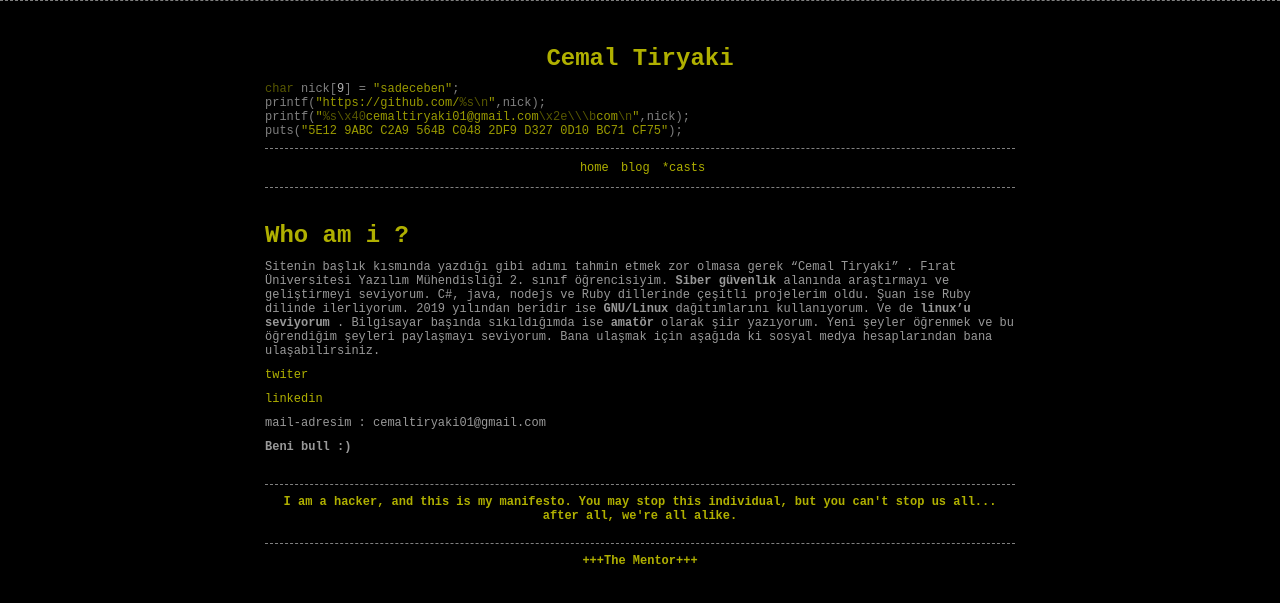
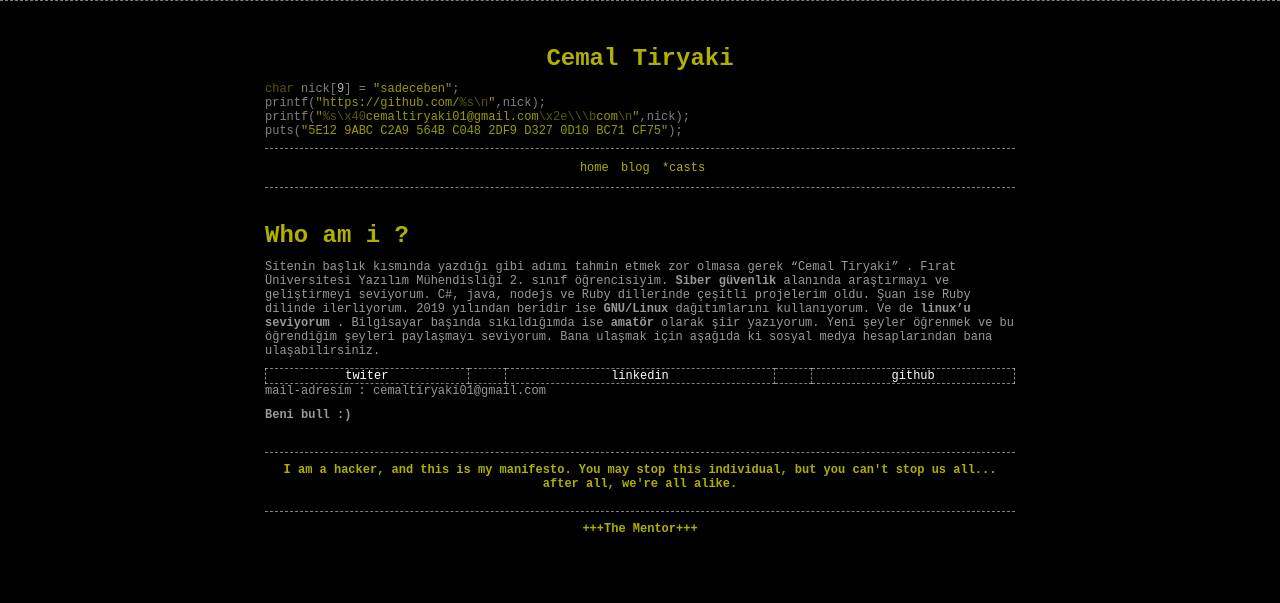
Before and after one commit to sadeceben/sadeceben.github.io, a Jekyll site: the page built from index.md, in a window 1280 px wide. Shown: the top 603 px of the page. Built offline with Jekyll 4.4.1, drawn with Linux system fonts in a browser that asks for light colours; our own code applies the rules of GitHub Pages for plain Markdown files.

Commit message:
Update index.md

```diff
--- a/index.md
+++ b/index.md
@@ -5,9 +5,7 @@ layout: content
 # Who am i ?
 Sitenin başlık kısmında yazdığı gibi adımı tahmin etmek zor olmasa gerek "Cemal Tiryaki" . Fırat Üniversitesi Yazılım Mühendisliği 2. sınıf öğrencisiyim. **Siber güvenlik**  alanında araştırmayı ve geliştirmeyi seviyorum. C#, java, nodejs ve Ruby dillerinde çeşitli projelerim oldu. Şuan ise Ruby dilinde ilerliyorum. 2019 yılından beridir ise **GNU/Linux** dağıtımlarını kullanıyorum. Ve de **linux'u seviyorum** . Bilgisayar başında sıkıldığımda ise **amatör** olarak şiir yazıyorum. Yeni şeyler öğrenmek ve bu öğrendiğim şeyleri paylaşmayı seviyorum. Bana ulaşmak için aşağıda ki sosyal medya hesaplarından bana ulaşabilirsiniz.
 
-[twiter](https://twitter.com/cmltryk)
-
-[linkedin](https://www.linkedin.com/in/cemal-tiryaki-b1b376197/)
+[twiter](https://twitter.com/cmltryk) || [linkedin](https://www.linkedin.com/in/cemal-tiryaki-b1b376197/) || [github](https://github.com/sadeceben)
 
 mail-adresim : cemaltiryaki01@gmail.com
 
```
